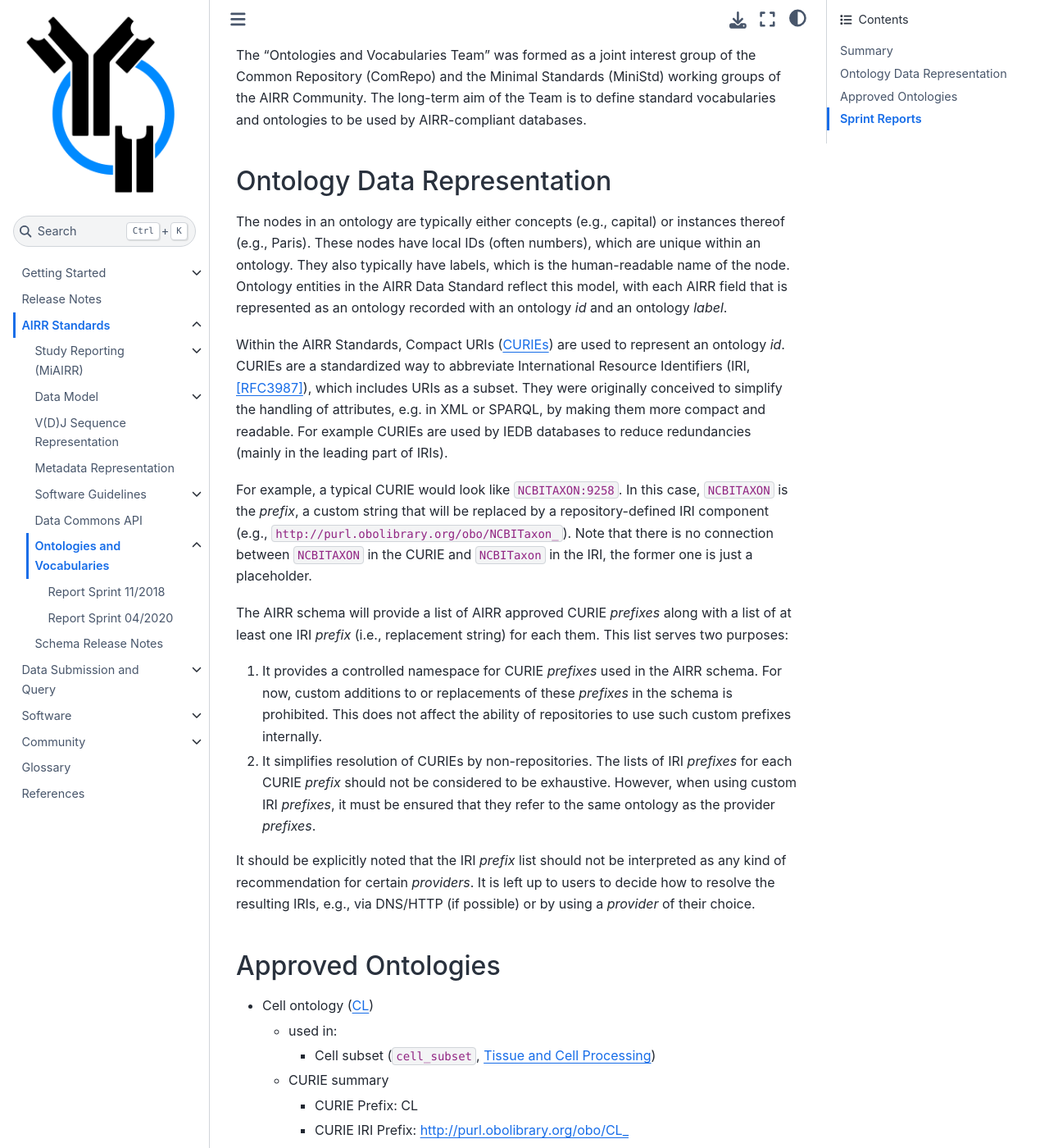
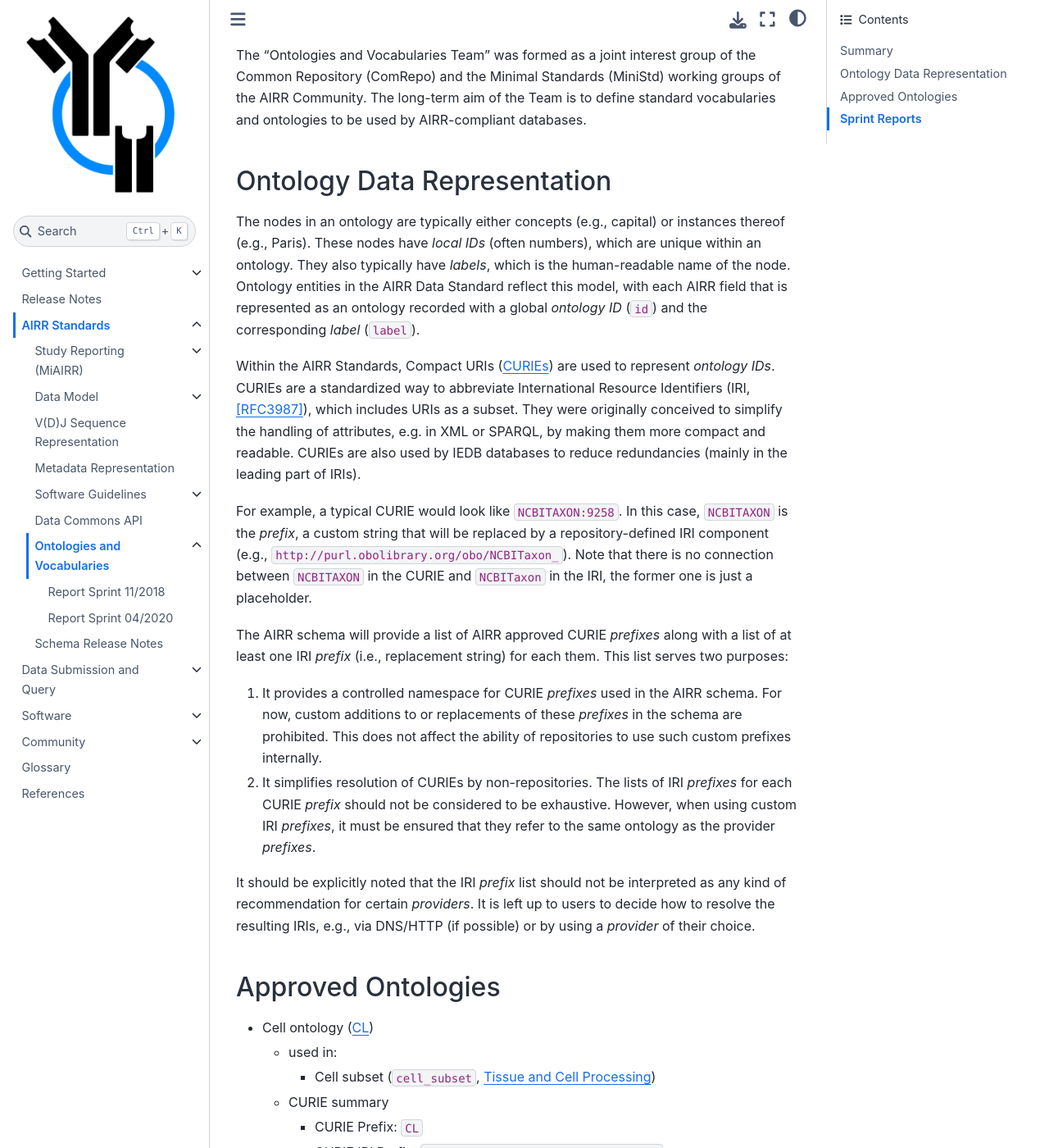
Before and after one commit to airr-community/airr-standards, a Sphinx documentation site: the page built from docs/ontovoc/introduction_ontovoc.rst, in a window 1280 px wide and 1400 px high, scrolled down 208 px. Shown: the whole window at 82% size. Built offline with Sphinx 7.4.7 and the Sphinx Book theme 1.1.4, drawn with Linux system fonts in a browser that asks for light colours; the version number could not be read and is left out; some of the changed text lies outside the part shown.

Commit message:
Formating, typos, minor additions

```diff
--- a/docs/ontovoc/introduction_ontovoc.rst
+++ b/docs/ontovoc/introduction_ontovoc.rst
@@ -13,24 +13,29 @@
 the Team is to define standard vocabularies and ontologies to be used
 by AIRR-compliant databases.
 
+
 Ontology Data Representation
 ============================
 
-The nodes in an ontology are typically either concepts (e.g., capital) or instances thereof (e.g., Paris).
-These nodes have local IDs (often numbers), which are unique within an ontology. They also typically have labels,
-which is the human-readable name of the node. Ontology entities in the AIRR Data Standard reflect this model,
-with each AIRR field that is represented as an ontology recorded with an ontology `id` and an ontology `label`.
+The nodes in an ontology are typically either concepts (e.g., capital)
+or instances thereof (e.g., Paris). These nodes have *local IDs* (often
+numbers), which are unique within an ontology. They also typically have
+*labels*, which is the human-readable name of the node. Ontology
+entities in the AIRR Data Standard reflect this model, with each AIRR
+field that is represented as an ontology recorded with a global
+*ontology ID* (``id``) and the corresponding *label* (``label``).
 
-Within the AIRR Standards, Compact URIs (`CURIEs`_) are used to represent an ontology `id`.
-CURIEs are a standardized way to abbreviate International
-Resource Identifiers (IRI, [RFC3987]_), which includes URIs as a subset. They were originally conceived to
-simplify the handling of attributes, e.g. in XML or SPARQL, by making
-them more compact and readable. For example CURIEs are used by IEDB databases
-to reduce redundancies (mainly in the leading part of IRIs).
+Within the AIRR Standards, Compact URIs (`CURIEs`_) are used to
+represent *ontology IDs*. CURIEs are a standardized way to abbreviate
+International Resource Identifiers (IRI, [RFC3987]_), which includes
+URIs as a subset. They were originally conceived to simplify the
+handling of attributes, e.g. in XML or SPARQL, by making them more
+compact and readable. CURIEs are also used by IEDB databases to reduce
+redundancies (mainly in the leading part of IRIs).
 
-For example, a typical CURIE would look like ``NCBITAXON:9258``. In this case,
-``NCBITAXON`` is the *prefix*, a custom string that will be replaced by
-a repository-defined IRI component (e.g.,
+For example, a typical CURIE would look like ``NCBITAXON:9258``. In this
+case, ``NCBITAXON`` is the *prefix*, a custom string that will be
+replaced by a repository-defined IRI component (e.g.,
 ``http://purl.obolibrary.org/obo/NCBITaxon_``). Note that there is no
 connection between ``NCBITAXON`` in the CURIE and ``NCBITaxon`` in the
 IRI, the former one is just a placeholder.
@@ -41,7 +46,7 @@
 
 1. It provides a controlled namespace for CURIE *prefixes* used in the
    AIRR schema. For now, custom additions to or replacements of these
-   *prefixes* in the schema is prohibited. This does not affect the
+   *prefixes* in the schema are prohibited. This does not affect the
    ability of repositories to use such custom prefixes internally.
 2. It simplifies resolution of CURIEs by non-repositories. The
    lists of IRI *prefixes* for each CURIE *prefix* should not be
@@ -53,6 +58,7 @@
 interpreted as any kind of recommendation for certain *providers*. It is
 left up to users to decide how to resolve the resulting IRIs, e.g., via
 DNS/HTTP (if possible) or by using a *provider* of their choice.
+
 
 Approved Ontologies
 ===================
@@ -68,8 +74,8 @@
 
    *  CURIE summary
 
-      * CURIE Prefix: CL
-      * CURIE IRI Prefix: http://purl.obolibrary.org/obo/CL\_
+      * CURIE Prefix: ``CL``
+      * CURIE IRI Prefix: ``http://purl.obolibrary.org/obo/CL_``
 
    *  example AIRR use
 
@@ -99,8 +105,8 @@
 
    *  CURIE summary
 
-      * CURIE Prefix: DOID
-      * CURIE IRI Prefix: http://purl.obolibrary.org/obo/DOID\_
+      * CURIE Prefix: ``DOID``
+      * CURIE IRI Prefix: ``http://purl.obolibrary.org/obo/DOID_``
 
    *  example AIRR use
 
@@ -132,8 +138,10 @@
 
    *  CURIE summary
 
-      * CURIE Prefix: NCBITAXON
-      * CURIE IRI Prefixes: http://purl.obolibrary.org/obo/NCBITaxon\_, http://purl.bioontology.org/ontology/NCBITAXON/
+      * CURIE Prefix: ``NCBITAXON``
+      * CURIE IRI Prefixes:
+        ``http://purl.obolibrary.org/obo/NCBITaxon_``,
+        ``http://purl.bioontology.org/ontology/NCBITAXON/``
 
    *  example AIRR use
 
@@ -162,8 +170,10 @@
 
    *  CURIE summary
 
-      * CURIE Prefix: NCIT
-      * CURIE IRI Prefixes: http://purl.obolibrary.org/obo/NCIT\_, http://ncicb.nci.nih.gov/xml/owl/EVS/Thesaurus.owl#
+      * CURIE Prefix: ``NCIT``
+      * CURIE IRI Prefixes:
+        ``http://purl.obolibrary.org/obo/NCIT_``,
+        ``http://ncicb.nci.nih.gov/xml/owl/EVS/Thesaurus.owl#``
 
    *  example AIRR use
 
@@ -192,8 +202,8 @@
 
    *  CURIE summary
 
-      * CURIE Prefix: UO
-      * CURIE IRI Prefix: http://purl.obolibrary.org/obo/UO\_
+      * CURIE Prefix: ``UO``
+      * CURIE IRI Prefix: ``http://purl.obolibrary.org/obo/UO_``
 
    *  example AIRR use
 
--- a/docs/ontovoc/report_sprint_2020-04.rst
+++ b/docs/ontovoc/report_sprint_2020-04.rst
@@ -296,7 +296,7 @@
 
 1. It provides a controlled namespace for CURIE *prefixes* used in the
    AIRR schema. For now, custom additions to or replacements of these
-   *prefixes* in the schema is prohibited. This does not affect the
+   *prefixes* in the schema are prohibited. This does not affect the
    ability of repositories to use such custom prefixes internally.
 2. It simplifies resolution of CURIEs by non-repositories. The
    lists of IRI *prefixes* for each CURIE *prefix* should not be
```
Also changed, not shown: other parts of docs/ontovoc/introduction_ontovoc.rst (+5 -0 lines).
